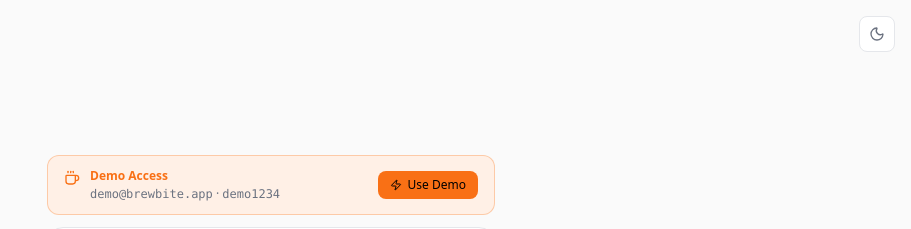
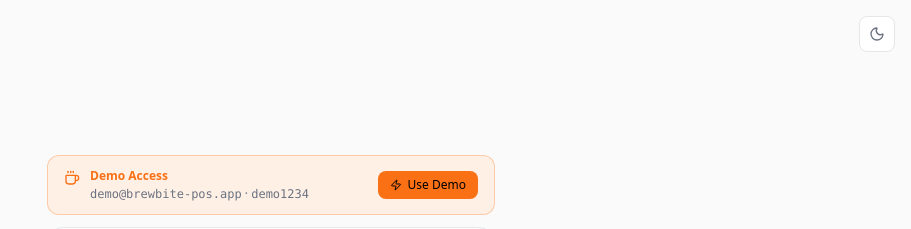
Before and after one commit to Eyasdm/brew-bite-dashboard, a React (Vite) app: page /login in a window 1280 px wide. Shown: the top 229 px of the page, without its empty margins (369-1280 px from the left). Built offline with nearby package versions, Linux system fonts and the light colour scheme; no server answers.

Commit message:
updating demo credential

```diff
--- a/src/pages/Login.jsx
+++ b/src/pages/Login.jsx
@@ -8,7 +8,7 @@ import Logo from "../components/Logo";
 import { useTranslation } from "react-i18next";
 
 // ─── Demo credentials ────────────────────────────────────────────────────────
-const DEMO_EMAIL = "demo@brewbite.app";
+const DEMO_EMAIL = "demo@brewbite-pos.app";
 const DEMO_PASSWORD = "demo1234";
 // ─────────────────────────────────────────────────────────────────────────────
 
```
